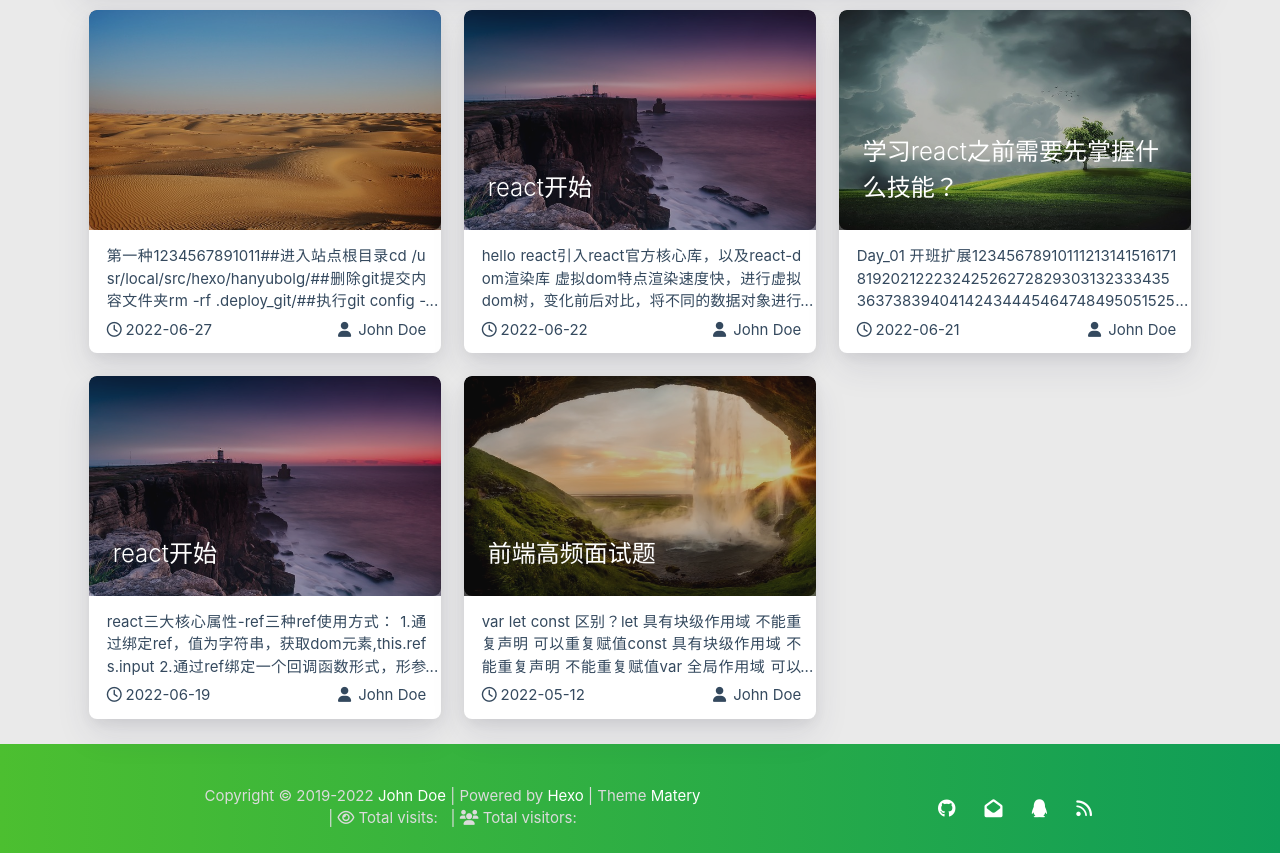
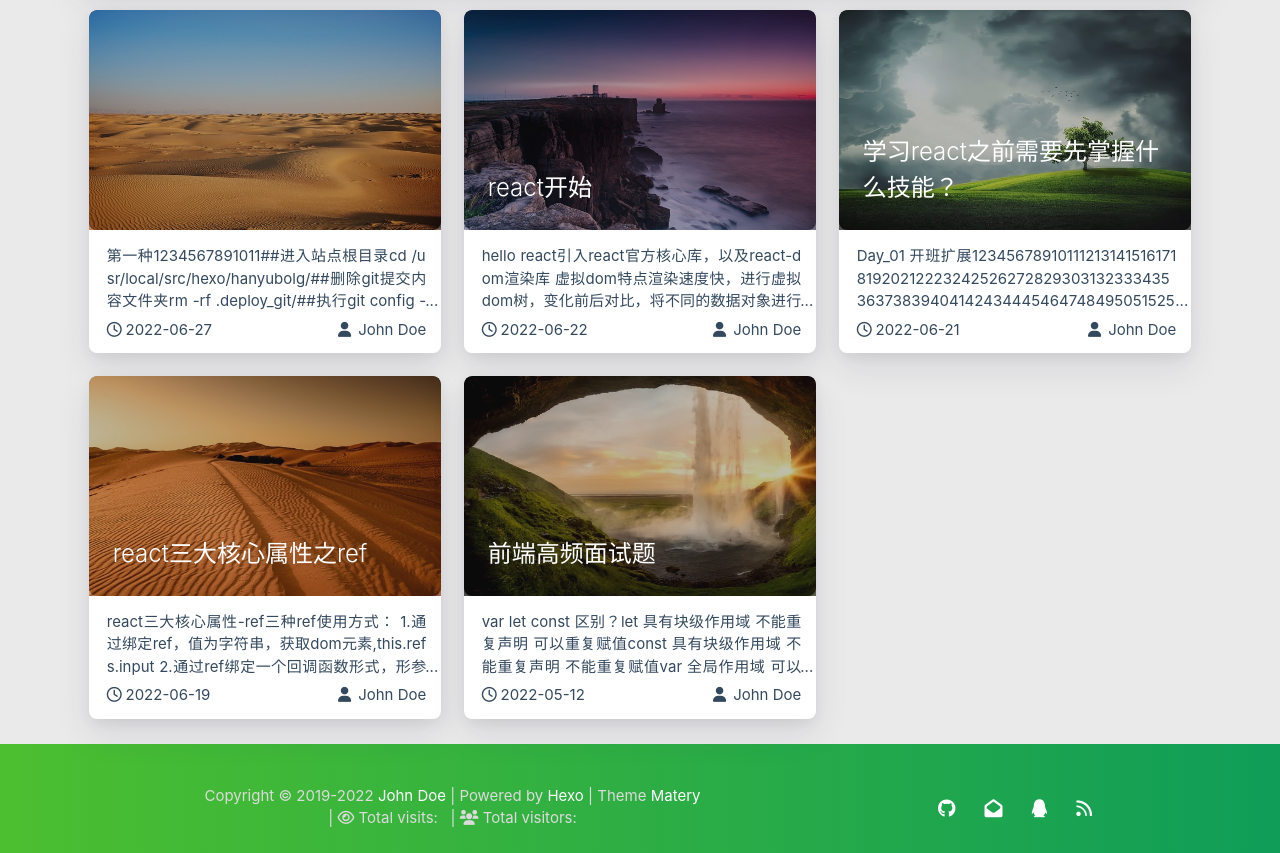
Before and after one commit to liudedede/liudedede.github.io, a plain HTML site: page index.html in a window 1280 px wide. Shown: the part 1094-1947 px from the top of the page. Drawn offline with Linux system fonts and the light colour scheme; some packages are replaced by stand-ins of ours; no server answers; a script that the page names is missing.

Commit message:
Site updated: 2022-06-27 17:28:42

```diff
--- a/index.html
+++ b/index.html
@@ -678,9 +678,9 @@
                         <div class="card-image">
 
 
-                            <img src="/medias/featureimages/2.jpg" class="responsive-img" alt="react开始">
+                            <img src="/medias/featureimages/9.jpg" class="responsive-img" alt="react三大核心属性之ref">
 
-                            <span class="card-title">react开始</span>
+                            <span class="card-title">react三大核心属性之ref</span>
                         </div>
                     </a>
 
```
Also changed, not shown: 2022/05/12/前端高频面试题/index.html (+2 -2 lines), 2022/06/19/react三大核心属性之ref/index.html (+4 -4 lines), 2022/06/21/参考笔记/index.html (+2 -2 lines), archives/2022/06/index.html (+2 -2 lines), archives/2022/index.html (+2 -2 lines), archives/index.html (+2 -2 lines).
